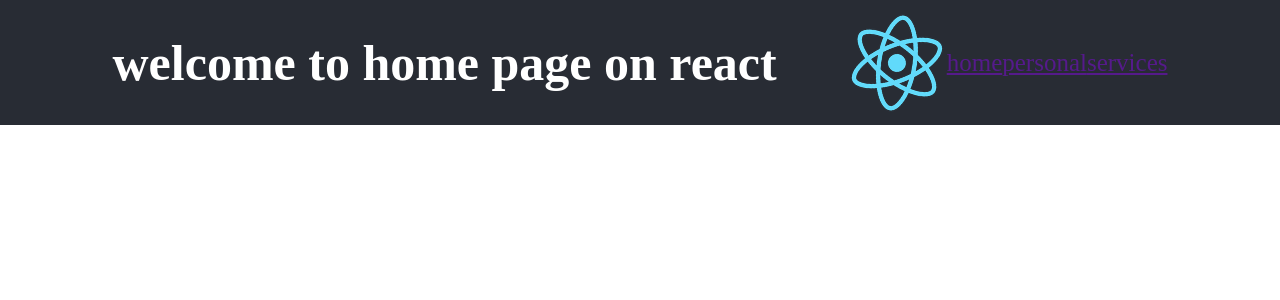
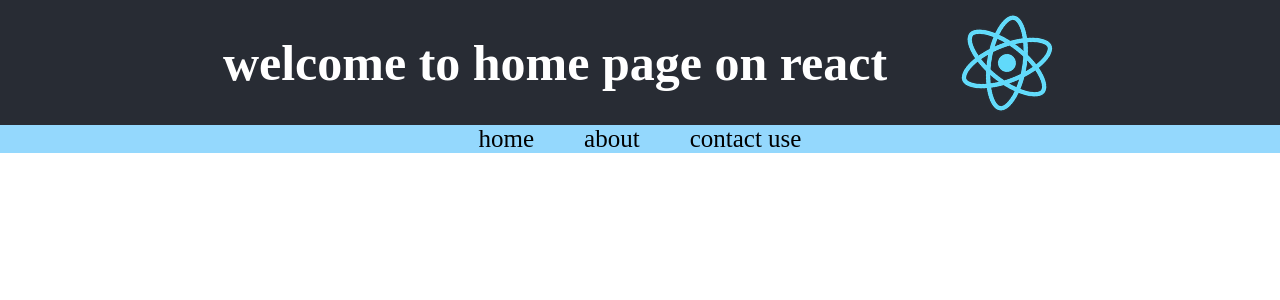
Before and after one commit to juaanmarin/home_page_on_react, a React (Create React App) app: page / in a window 1280 px wide. Shown: the top 300 px of the page. Built offline with nearby package versions, Linux system fonts and the light colour scheme.

Commit message:
se agrego el conponente de nav y se le dio estilo

```diff
--- a/src/App.js
+++ b/src/App.js
@@ -6,12 +6,7 @@ import { Home } from "./components/pages/Home/Home";
 function App() {
   return (
     <div className="App">
-      <div className="App-header">
-        <Home/>
-      </div>
-
-
-
+      <Home/>
 
       {/* <section className="App-section">
         <h2 className="secondTitle">hellow</h2>
--- a/src/components/UI/Nav/Nav.jsx
+++ b/src/components/UI/Nav/Nav.jsx
@@ -5,8 +5,8 @@ export const Nav = () => {
     <>
         <nav>
             <a href="">home</a>
-            <a href="">personal</a>
-            <a href="">services</a>
+            <a href="">about</a>
+            <a href="">contact use</a>
         </nav>
     </>
 
--- a/src/components/layouts/HeaderHome/HeaderHome.jsx
+++ b/src/components/layouts/HeaderHome/HeaderHome.jsx
@@ -1,6 +1,5 @@
 import React from 'react'
 import { Logo } from '../../UI/Logo/Logo'
-import { Nav } from '../../UI/Nav/Nav'
 import { Title } from '../../UI/TitleP/Title'
 
 export const HeaderHome = () => {
@@ -8,7 +7,6 @@ export const HeaderHome = () => {
     <>
         <Title></Title>
         <Logo/>
-        <Nav />
     </>
 
 
--- a/src/components/pages/Home/Home.jsx
+++ b/src/components/pages/Home/Home.jsx
@@ -1,11 +1,18 @@
 import React from 'react'
 import { HeaderHome } from '../../layouts/HeaderHome/HeaderHome'
+import { NavHome } from '../../layouts/NavHome/NavHome'
 
 
 export const Home = () => {
   return (
     <>
-    <HeaderHome/>
+    <div className="App-header">
+        <HeaderHome/>
+    </div>
+    <div className="App-Nav">
+        <NavHome></NavHome>
+    </div>
+
     </>
   )
 }
--- a/src/index.css
+++ b/src/index.css
@@ -35,6 +35,24 @@ body {
   }
 }
 
+.App-Nav{
+  background-color: rgba(2, 163, 249, 0.418);
+  display: flex;
+  justify-content: center;
+  align-items: center;
+}
+.App-Nav a{
+  text-decoration: none;
+  font-size: 25px;
+  color: black;
+}
+.App-Nav a:hover{
+  font-size: 30px;
+}
+.App-Nav nav{
+  display: flex;
+  gap: 50px;
+}
 .App-section{
   display: flex;
   flex-direction: column;
```
